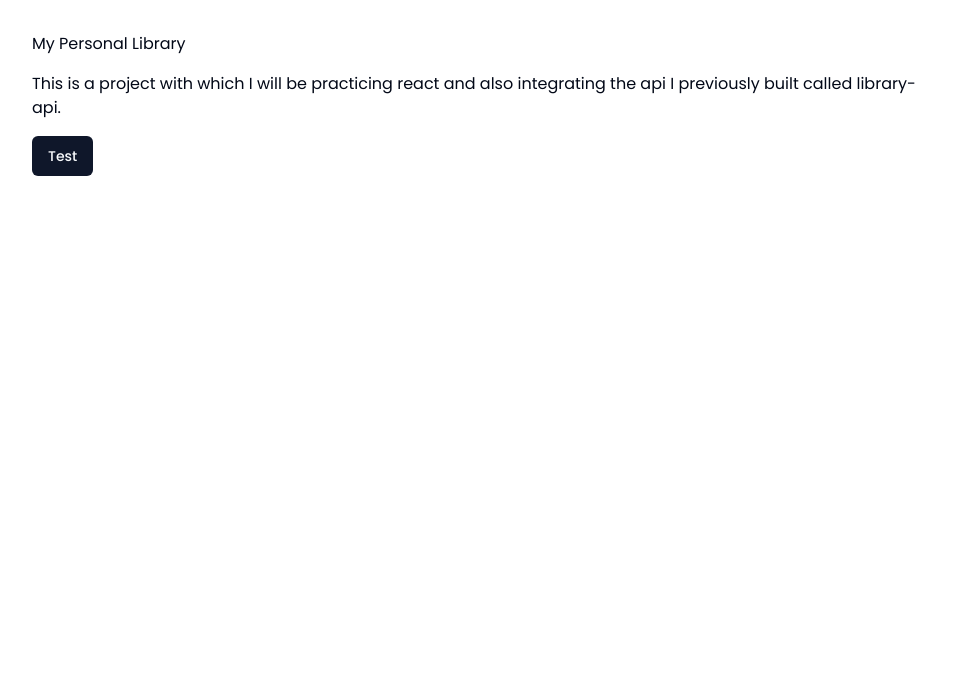
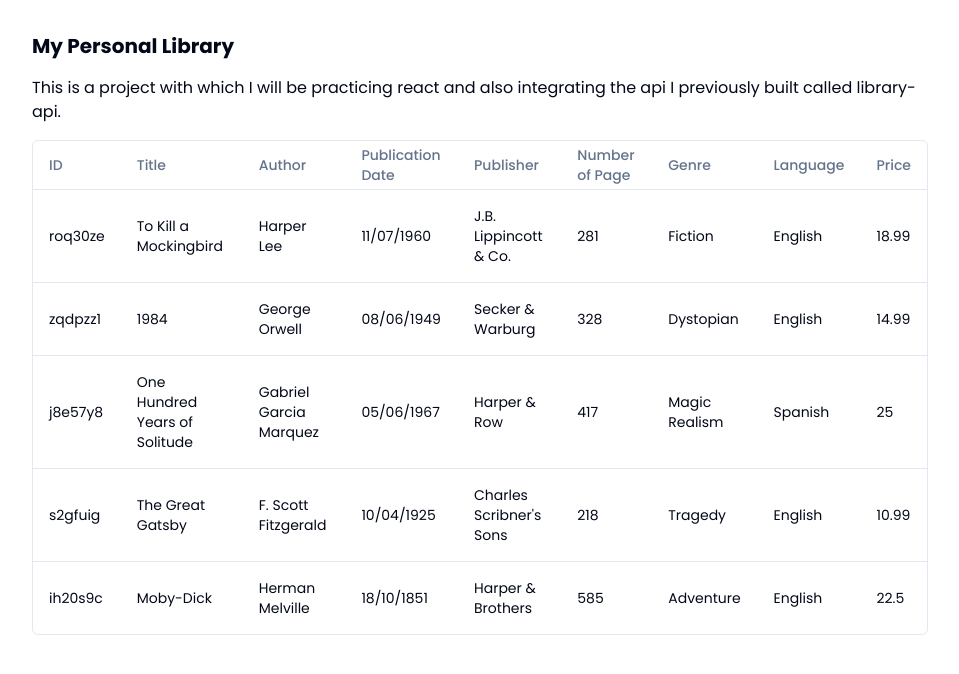
Before and after one commit to Whomy09/my-personal-library, a React (Vite) app: page / in a window 1280 px wide. Shown: the top 674 px of the page, without its empty margins (160-1119 px from the left). Built offline with nearby package versions, Linux system fonts and the light colour scheme.

Commit message:
feat: add book table

```diff
--- a/package.json
+++ b/package.json
@@ -14,6 +14,7 @@
     "@tanstack/react-table": "^8.20.1",
     "class-variance-authority": "^0.7.0",
     "clsx": "^2.1.1",
+    "date-fns": "^3.6.0",
     "lucide-react": "^0.424.0",
     "react": "^18.3.1",
     "react-dom": "^18.3.1",
--- a/src/components/BooksTable.tsx
+++ /dev/null
@@ -1,7 +0,0 @@
-const BooksTable = () => {
-  return (
-    <div>BooksTable</div>
-  )
-}
-
-export default BooksTable
--- /dev/null
+++ b/src/components/books-table.tsx
@@ -0,0 +1,82 @@
+"use client";
+
+import {
+  ColumnDef,
+  flexRender,
+  useReactTable,
+  getCoreRowModel,
+} from "@tanstack/react-table";
+
+import {
+  Table,
+  TableRow,
+  TableBody,
+  TableCell,
+  TableHead,
+  TableHeader,
+} from "@/components/ui/table";
+
+interface DataTableProps<TData, TValue> {
+  columns: ColumnDef<TData, TValue>[];
+  data: TData[];
+}
+
+const BooksTable = <TData, TValue>({
+  columns,
+  data,
+}: DataTableProps<TData, TValue>) => {
+  const table = useReactTable({
+    data,
+    columns,
+    getCoreRowModel: getCoreRowModel(),
+  });
+
+  return (
+    <div className="rounded-md border">
+      <Table>
+        <TableHeader>
+          {table.getHeaderGroups().map((headerGroup) => (
+            <TableRow key={headerGroup.id}>
+              {headerGroup.headers.map((header) => {
+                return (
+                  <TableHead key={header.id}>
+                    {header.isPlaceholder
+                      ? null
+                      : flexRender(
+                          header.column.columnDef.header,
+                          header.getContext()
+                        )}
+                  </TableHead>
+                );
+              })}
+            </TableRow>
+          ))}
+        </TableHeader>
+        <TableBody>
+          {table.getRowModel().rows?.length ? (
+            table.getRowModel().rows.map((row) => (
+              <TableRow
+                key={row.id}
+                data-state={row.getIsSelected() && "selected"}
+              >
+                {row.getVisibleCells().map((cell) => (
+                  <TableCell key={cell.id}>
+                    {flexRender(cell.column.columnDef.cell, cell.getContext())}
+                  </TableCell>
+                ))}
+              </TableRow>
+            ))
+          ) : (
+            <TableRow>
+              <TableCell colSpan={columns.length} className="h-24 text-center">
+                No results.
+              </TableCell>
+            </TableRow>
+          )}
+        </TableBody>
+      </Table>
+    </div>
+  );
+};
+
+export default BooksTable;
--- /dev/null
+++ b/src/components/columns.tsx
@@ -0,0 +1,46 @@
+import { format } from "date-fns";
+import { Book } from "@/schema/bookSchema";
+import { ColumnDef } from "@tanstack/react-table";
+export const bookColumns: ColumnDef<Book>[] = [
+  {
+    accessorKey: "id",
+    header: "ID",
+  },
+  {
+    accessorKey: "title",
+    header: "Title",
+  },
+  {
+    accessorKey: "author",
+    header: "Author",
+  },
+  {
+    accessorKey: "publicationDate",
+    header: "Publication Date",
+    cell: ({ row }) => {
+      const publicationDate = row.getValue("publicationDate") as string;
+      const formatedPublicationDate = format(publicationDate, "dd/MM/yyyy");
+      return <div>{formatedPublicationDate}</div>;
+    },
+  },
+  {
+    accessorKey: "publisher",
+    header: "Publisher",
+  },
+  {
+    accessorKey: "numberOfPage",
+    header: "Number of Page",
+  },
+  {
+    accessorKey: "genre",
+    header: "Genre",
+  },
+  {
+    accessorKey: "language",
+    header: "Language",
+  },
+  {
+    accessorKey: "price",
+    header: "Price",
+  },
+];
--- a/src/main.tsx
+++ b/src/main.tsx
@@ -1,6 +1,8 @@
 import { StrictMode } from "react";
+import { books } from "./constants";
 import { createRoot } from "react-dom/client";
-import { Button } from "./components/ui/button";
+import BooksTable from "./components/books-table";
+import { bookColumns } from "./components/columns";
 
 import "./index.css";
 
@@ -8,13 +10,16 @@ createRoot(document.getElementById("root")!).render(
   <StrictMode>
     <main className="my-8 lg:max-w-4xl lg:mx-auto">
       <section className="flex flex-col gap-4">
-        <h1>My Personal Library</h1>
+        <h1 className="text-xl font-bold">My Personal Library</h1>
         <p>
           This is a project with which I will be practicing react and also
           integrating the api I previously built called library-api.{" "}
         </p>
       </section>
-      <Button className="mt-4">Test</Button>
+
+      <section className="mt-4">
+        <BooksTable columns={bookColumns} data={books} />
+      </section>
     </main>
   </StrictMode>
 );
```
Also changed, not shown: 1 other file (tests, documents, lock files or other folders).
